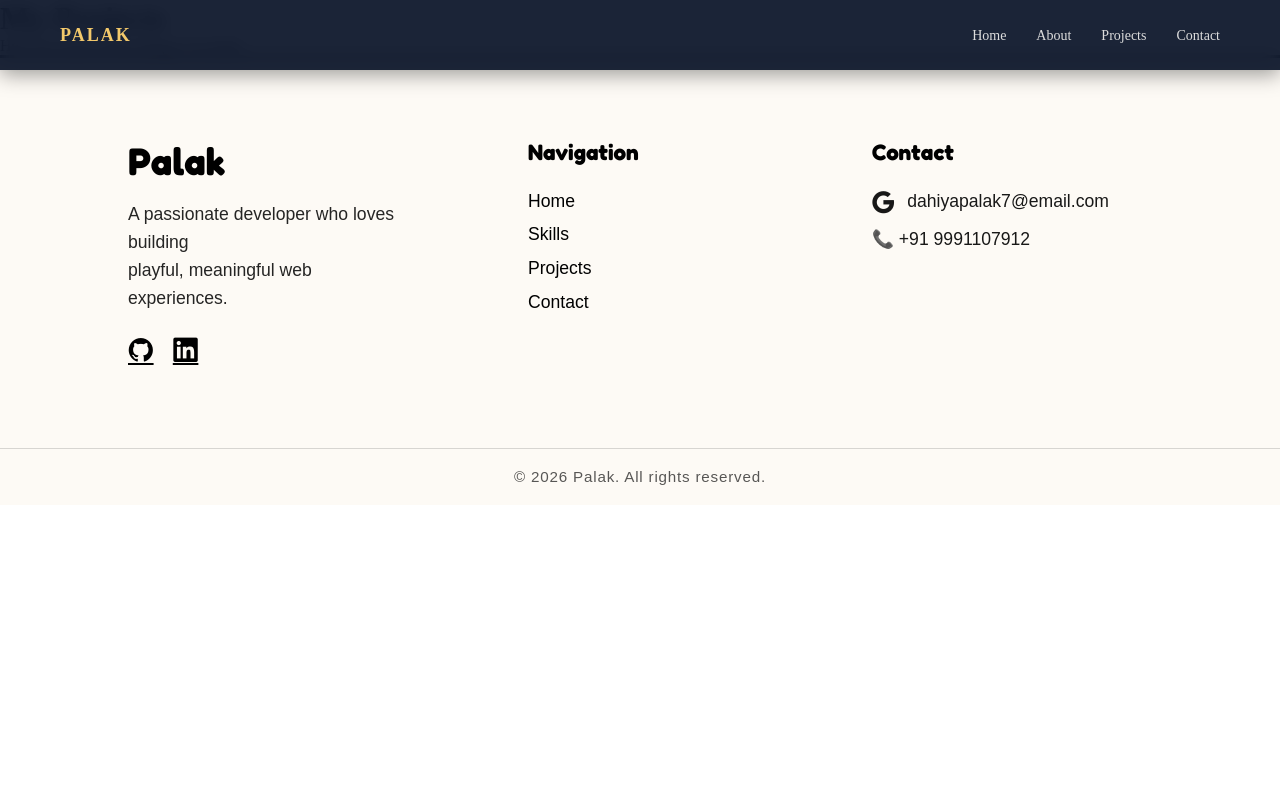
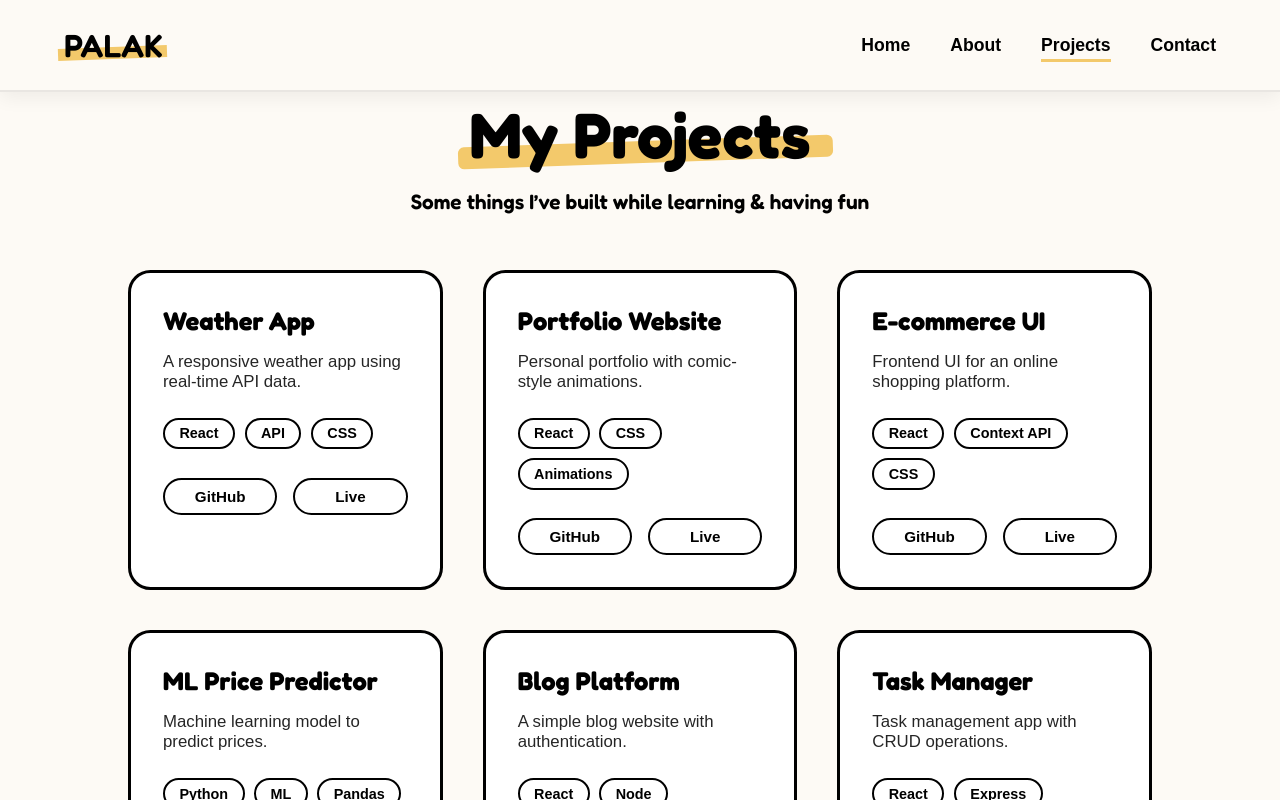
Before and after one commit to PALAK7890/portfolio, a React (Vite) app in the folder portfolio/: page /projects in a window 1280 px wide. Shown: the top 800 px of the page. Built offline with nearby package versions, Linux system fonts and the light colour scheme.

Commit message:
added projests

```diff
--- a/portfolio/src/components/Project.jsx
+++ b/portfolio/src/components/Project.jsx
@@ -1,8 +1,111 @@
-export default function Projects(){
+import { useEffect, useRef, useState } from "react"
+import "../style/projects.css"
+
+import { Link } from "react-router-dom"
+
+export default function Projects() {
+    const projectsRef = useRef(null)
+  const [showProjects, setShowProjects] = useState(false)
+
+  useEffect(() => {
+    const observer = new IntersectionObserver(
+      ([entry]) => {
+        if (entry.isIntersecting) {
+          setShowProjects(true)
+          observer.unobserve(entry.target)
+        }
+      },
+      { threshold: 0.15 }
+    )
+
+    if (projectsRef.current) {
+      observer.observe(projectsRef.current)
+    }
+
+    return () => observer.disconnect()
+  }, [])
   return (
-    <div className="page">
-      <h1>My Projects</h1>
-      <p>Here are some of the things I’ve built.</p>
+
+  <section
+    ref={projectsRef}
+    className={`projects-page ${showProjects ? "show" : ""}`}
+  >
+
+    <h1 className="projects-title">My Projects</h1>
+    <p className="projects-subtitle">
+  Some things I’ve built while learning & having fun
+</p>
+
+    <div className="projects-grid">
+
+      {[
+        {
+          title: "Weather App",
+          desc: "A responsive weather app using real-time API data.",
+          stack: ["React", "API", "CSS"]
+        },
+        {
+          title: "Portfolio Website",
+          desc: "Personal portfolio with comic-style animations.",
+          stack: ["React", "CSS", "Animations"]
+        },
+        {
+          title: "E-commerce UI",
+          desc: "Frontend UI for an online shopping platform.",
+          stack: ["React", "Context API", "CSS"]
+        },
+        {
+          title: "ML Price Predictor",
+          desc: "Machine learning model to predict prices.",
+          stack: ["Python", "ML", "Pandas"]
+        },
+        {
+          title: "Blog Platform",
+          desc: "A simple blog website with authentication.",
+          stack: ["React", "Node", "MongoDB"]
+        },
+        {
+          title: "Task Manager",
+          desc: "Task management app with CRUD operations.",
+          stack: ["React", "Express", "MongoDB"]
+        }
+      ].map((project, i) => (
+        <div className="project-card" key={i}>
+          <h3>{project.title}</h3>
+          <p>{project.desc}</p>
+
+          <div className="tech-stack">
+            {project.stack.map((tech, idx) => (
+              <span key={idx}>{tech}</span>
+            ))}
+          </div>
+
+          {/* BUTTONS */}
+          <div className="project-buttons">
+            <a href="#" target="_blank" rel="noreferrer">
+              GitHub
+            </a>
+            <a href="#" target="_blank" rel="noreferrer">
+              Live
+            </a>
+          </div>
+        </div>
+      ))}
+
     </div>
-  )
+
+  <div className="projects-cta">
+  <h2>Liked my work?</h2>
+  <Link to="/contact" className="connect-link">
+    Let’s connect and build something amazing ✨
+  </Link>
+</div>
+
+  </section>
+)
+
+
+
+
+
 }
--- a/portfolio/src/components/footer.jsx
+++ b/portfolio/src/components/footer.jsx
@@ -50,10 +50,10 @@ export default function Footer() {
       <div className="footer-col footer-center">
         <h3 className="footer-heading">Navigation</h3>
         <ul className="footer-nav">
-          <li><a href="#home">Home</a></li>
-          <li><a href="#skills">Skills</a></li>
-          <li><a href="#projects">Projects</a></li>
-          <li><a href="#contact">Contact</a></li>
+          <li><a href="/">Home</a></li>
+          <li><a href="/about">About</a></li>
+          <li><a href="/projects">Projects</a></li>
+          <li><a href="/contact">Contact</a></li>
         </ul>
       </div>
 
--- a/portfolio/src/style/footer.css
+++ b/portfolio/src/style/footer.css
@@ -1,19 +1,20 @@
 /* ===== FOOTER ===== */
 .footer{
-  padding:5rem 8rem;
+  padding:1rem 4rem;
   background:#fdfaf5;
   border-top:3px solid #000;
 
   display:grid;
   grid-template-columns:1.2fr 1fr 1fr;
   gap:4rem;
+
 }
 
 /* COMMON */
 .footer-col{
   display:flex;
   flex-direction:column;
-  gap:1rem;
+  gap:0.8rem;
 }
 
 /* LEFT */
@@ -72,7 +73,7 @@
   line-height:1.6;
   color:#000;
   opacity:0.85;
-  max-width:280px;
+  max-width:240px;
 }
 
 /* CENTER + RIGHT HEADINGS */
--- a/portfolio/src/style/nav.css
+++ b/portfolio/src/style/nav.css
@@ -1,56 +1,95 @@
 .nav{
-  position: fixed;
-  top: 0;
-  left: 0;
-  transform: none;
-  width: 100%;
-  height: 70px;
+  width:100%;
+  padding:1.6rem 4rem;
 
-  display: flex;
-  justify-content: space-between;
-  align-items: center;
+  display:flex;
+  align-items:center;
+  justify-content:space-between;
 
-  padding: 0 60px;
-  background: rgba(15,25,45,0.95);
-  backdrop-filter: blur(8px);
+  position:fixed;
+  top:0;
+  left:0;
+  z-index:100;
 
-  border-radius: 0;          /* remove round box */
-  box-shadow: 0 4px 20px rgba(0,0,0,0.4);
-  z-index: 1000;
+  background:#fdfaf5;
+  border-bottom:2px solid rgba(0,0,0,0.08);
+  box-shadow:0 6px 18px rgba(0,0,0,0.06);
+
+  transition:all 0.3s ease;
 }
 
+/* LOGO */
+.logo{
+  font-family:'Fredoka', sans-serif;
+  font-size:2rem;
+  font-weight:600;
+  color:#000;
 
-.logo{
-  color:#f3c96b;
-  font-weight:700;
-  letter-spacing:2px;
-  font-size:18px;
+  position:relative;
+  z-index:1;
+}
+
+/* yellow marker behind logo */
+.logo::after{
+  content:"";
+  position:absolute;
+  left:-6px;
+  bottom:6px;
+  width:110%;
+  height:12px;
+  background:#f3c96b;
+  z-index:-1;
+  transform:rotate(-2deg);
+}
+
+/* LINKS */
+.links{
+  display:flex;
+  gap:2.5rem;
 }
 
 .links a{
-  margin-left:30px;
   text-decoration:none;
-  color:#ddd;
-  font-size:14px;
+  font-family:'Poppins', sans-serif;
+  font-size:1.1rem;
+  font-weight:600;
+  color:#000;
+
   position:relative;
-  transition:0.3s;
+  transition:color 0.25s ease;
 }
 
+/* underline animation */
 .links a::after{
   content:"";
   position:absolute;
+  left:0;
   bottom:-6px;
-  left:0;
-  width:0;
-  height:2px;
+  width:0%;
+  height:3px;
   background:#f3c96b;
-  transition:0.3s;
+  transition:width 0.25s ease;
 }
 
-.links a:hover{
-  color:#f3c96b;
-}
-
+/* hover */
 .links a:hover::after{
   width:100%;
 }
+
+/* ACTIVE LINK (NavLink auto class) */
+.links a.active::after{
+  width:100%;
+}
+
+.links a.active{
+  color:#000;
+}
+@media (max-width:768px){
+  .nav{
+    padding:1.4rem 2rem;
+  }
+
+  .links{
+    gap:1.6rem;
+  }
+}
--- /dev/null
+++ b/portfolio/src/style/projects.css
@@ -0,0 +1,232 @@
+/* ===== PROJECTS PAGE ===== */
+.projects-page{
+  min-height:100vh;
+  padding:6rem 8rem;
+  background:#fdfaf5;
+  display:flex;
+  flex-direction:column;
+  align-items:center;
+}
+
+/* TITLE */
+.projects-title{
+  position:relative;              /* 🔑 REQUIRED */
+  font-family:'Fredoka', sans-serif;
+  font-size:4rem;
+  color:#000;
+  margin-bottom:1rem;
+  z-index:1;
+}
+
+/* ✏️ YELLOW HIGHLIGHTER */
+.projects-title::after{
+  content:"";
+  position:absolute;
+  left:-12px;
+  bottom:10px;
+
+  width:110%;
+  height:22px;
+
+  background:#f3c96b;
+  z-index:-1;
+
+  transform:rotate(-2deg);
+  border-radius:6px;   /* marker feel */
+}
+
+/* FUN LINE BELOW TITLE */
+.projects-subtitle{
+  margin-bottom:3.5rem;
+
+  font-family:'Fredoka', sans-serif;
+  font-size:1.3rem;
+  font-weight:400;
+
+  color:#000;
+  opacity:0.85;
+
+}
+.projects-subtitle{
+  opacity:0;
+  transform:translateY(10px) ;
+  transition:all 0.4s ease;
+}
+
+.projects-page.show .projects-subtitle{
+  opacity:1;
+  transform:translateY(0) ;
+  transition-delay:0.1s;
+}
+
+
+
+/* GRID */
+.projects-grid{
+  width:100%;
+  max-width:1100px;
+
+  display:grid;
+  grid-template-columns:repeat(auto-fit, minmax(280px, 1fr));
+  gap:2.5rem;
+}
+
+/* CARD */
+.project-card{
+  border:3px solid #000;
+  border-radius:1.4rem;
+  padding:2rem;
+  background:#fff;
+
+  display:flex;
+  flex-direction:column;
+  gap:1rem;
+
+  opacity:0;
+  transform:translateY(30px) rotate(-3deg);
+
+  transition:
+    transform 0.6s cubic-bezier(.22,1.2,.36,1),
+    opacity 0.4s ease,
+    background 0.4s ease;
+}
+.projects-page.show .project-card{
+  opacity:1;
+  transform:translateY(0) rotate(0deg);
+}
+.projects-page.show .project-card:nth-child(1){ transition-delay:0.05s }
+.projects-page.show .project-card:nth-child(2){ transition-delay:0.12s }
+.projects-page.show .project-card:nth-child(3){ transition-delay:0.18s }
+.projects-page.show .project-card:nth-child(4){ transition-delay:0.24s }
+.projects-page.show .project-card:nth-child(5){ transition-delay:0.30s }
+.projects-page.show .project-card:nth-child(6){ transition-delay:0.36s }
+.project-buttons{
+  display:flex;
+  gap:1rem;
+  margin-top:0.8rem;
+}
+
+.project-buttons a{
+  flex:1;
+  text-align:center;
+
+  padding:0.5rem 0;
+  border:2px solid #000;
+  border-radius:999px;
+
+  font-family:'Poppins', sans-serif;
+  font-size:0.95rem;
+  font-weight:600;
+  text-decoration:none;
+  color:#000;
+
+  background:#fff;
+  transition:all 0.25s ease;
+}
+
+.project-buttons a:hover{
+  background:#f2d5aa;
+  transform:translateY(-2px);
+}
+
+
+.project-card:hover{
+  transform:translateY(-8px) rotate(-1.5deg);
+  box-shadow:8px 8px 0 #000;
+  background:#f3c96b;
+}
+
+/* TEXT */
+.project-card h3{
+  font-family:'Fredoka', sans-serif;
+  font-size:1.6rem;
+  color:#000;
+}
+
+.project-card p{
+  font-family:'Poppins', sans-serif;
+  font-size:1.05rem;
+  color:#000;
+  opacity:0.85;
+}
+
+/* TECH STACK */
+.tech-stack{
+  display:flex;
+  flex-wrap:wrap;
+  gap:0.6rem;
+  margin-top:0.6rem;
+}
+
+.tech-stack span{
+  padding:0.35rem 0.9rem;
+  border:2px solid #000;
+  border-radius:999px;
+
+  font-family:'Poppins', sans-serif;
+  font-size:0.9rem;
+  font-weight:600;
+
+  background:#fff;
+}
+
+/* CTA */
+.projects-cta{
+  margin-top:6rem;
+  text-align:center;
+}
+
+.projects-cta h2{
+  font-family:'Fredoka', sans-serif;
+  font-size:2.4rem;
+  color:#000;
+}
+
+.projects-cta p{
+  font-family:'Poppins', sans-serif;
+  font-size:1.2rem;
+  margin-top:0.6rem;
+  opacity:0.8;
+}
+.connect-link{
+  display:inline-block;
+  margin-top:0.8rem;
+
+  font-family:'Poppins', sans-serif;
+  font-size:1.2rem;
+  font-weight:600;
+  text-decoration:none;
+  color:#000;
+
+  position:relative;
+}
+
+/* yellow underline hover */
+.connect-link::after{
+  content:"";
+  position:absolute;
+  left:0;
+  bottom:-6px;
+  width:0%;
+  height:3px;
+  background:#f3c96b;
+  transition:width 0.25s ease;
+}
+
+.connect-link:hover::after{
+  width:100%;
+}
+
+@media (max-width:1024px){
+  .projects-page{
+    padding:5rem 4rem;
+  }
+
+  .projects-title{
+    font-size:3.2rem;
+  }
+
+  .projects-grid{
+    gap:2rem;
+  }
+}
```
